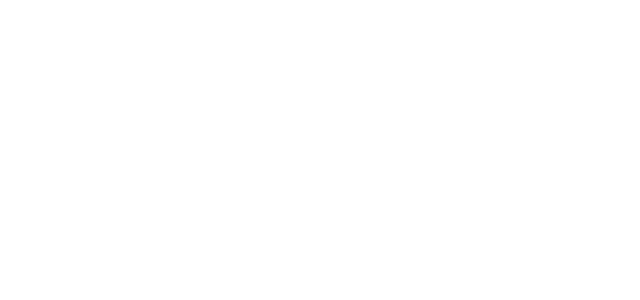
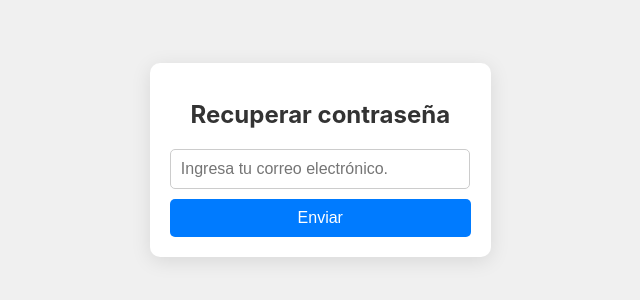
Before and after one commit to JhonnyGod/Drive-Now-Frontend, a React (Create React App) app in the folder drive-now/: page /recover in a window 1280 px wide. Before the commit this address had no page. Shown: the part 240-540 px from the top of the page, without its empty margins (323-963 px from the left). Built offline with nearby package versions, Linux system fonts and the light colour scheme; a web font is replaced by a local one.

Commit message:
Recover Page

```diff
--- a/drive-now/src/App.js
+++ b/drive-now/src/App.js
@@ -2,6 +2,7 @@
 import { BrowserRouter as Router, Route, Routes } from 'react-router-dom';
 import { Login } from './pages/Login/login';
 import Home from './pages/Homepage/home';
+import Recover from '../src/pages/PasswordForgot/recover';
 
 const App = () => {
   return (
@@ -9,6 +10,7 @@
       <Routes>
         <Route path="/" element={<Login />} />
         <Route path="/home" element={<Home />} />
+        <Route path="/recover" element={<Recover />} />
       </Routes>
     </Router>
   );
--- a/drive-now/src/pages/Homepage/home.css
+++ b/drive-now/src/pages/Homepage/home.css
@@ -0,0 +1,12 @@
+.Botón{
+    background-color: #4CAF50;
+    border: none;
+    color: white;
+    padding: 15px 32px;
+    text-align: center;
+    text-decoration: none;
+    display: inline-block;
+    font-size: 16px;
+    margin: 4px 2px;
+    cursor: pointer;
+}
--- a/drive-now/src/pages/Homepage/home.jsx
+++ b/drive-now/src/pages/Homepage/home.jsx
@@ -1,11 +1,12 @@
 import React from "react";
-
+import './home.css';
 
 const Home = () => {
 
     return (
         <div>
             <h1>Puto el que lo lea ajajaj</h1>
+                <button className="Botón">Tócame</button>
         </div>
     );
 }
--- a/drive-now/src/pages/Login/login.jsx
+++ b/drive-now/src/pages/Login/login.jsx
@@ -57,6 +57,11 @@
     }
   };
 
+  const handleForgotPasswordClick = (e) => {
+    e.preventDefault();
+    navigate('/recover');
+  }
+
   const showAlertWithAnimation = () => {
     setShowAlert(true);
     setAlertClass('alert-fall');
@@ -106,7 +111,7 @@
         <button type="submit" className="button">Iniciar</button>
         <div className="link">
           <div className="forgot-password">
-            <a href="#" className="forgot-password-link">¿Olvidaste tu contraseña?</a>
+            <a href="#" className="forgot-password-link" onClick={handleForgotPasswordClick}>¿Olvidaste tu contraseña?</a>
           </div>
           <div className="register">
             <a href="#" className="register-link">¿No tienes una cuenta?</a>
--- /dev/null
+++ b/drive-now/src/pages/PasswordForgot/recover.css
@@ -0,0 +1,88 @@
+
+body, html {
+    height: 100%;
+    margin: 0;
+    display: flex;
+    align-items: center;
+    justify-content: center;
+    background-color: #f0f0f0;
+}
+
+
+.Recover {
+    display: flex;
+    flex-direction: column;
+    align-items: center;
+    justify-content: center;
+    width: 90%;
+    max-width: 400px;
+    padding: 20px;
+    border-radius: 10px;
+    box-shadow: 0 4px 20px rgba(0, 0, 0, 0.1);
+    background-color: #ffffff;
+}
+
+
+.Recover h1 {
+    font-size: 24px;
+    color: #333;
+    margin-bottom: 20px;
+}
+
+
+.Recover form {
+    width: 100%;
+}
+
+
+.Recover input[type="email"] {
+    width: 92.5%;
+    padding: 10px;
+    border: 1px solid #ccc;
+    border-radius: 5px;
+    font-size: 16px;
+    margin-bottom: 10px;
+    transition: border 0.3s;
+
+}
+
+
+.Recover input[type="email"]:focus {
+    border-color: #007bff;
+    outline: none;
+}
+
+
+.Recover button {
+    width: 100%;
+    padding: 10px;
+    border: none;
+    border-radius: 5px;
+    background-color: #007bff;
+    color: #ffffff;
+    font-size: 16px;
+    cursor: pointer;
+    transition: background-color 0.3s;
+}
+
+/* Hover effect for button */
+.Recover button:hover {
+    background-color: #0056b3;
+}
+
+/* Responsive adjustments */
+@media (max-width: 600px) {
+    .Recover {
+        width: 95%;
+        padding: 15px;
+    }
+
+    .Recover h1 {
+        font-size: 20px;
+    }
+
+    .Recover input[type="email"],
+    .Recover button {
+        font-size: 14px;
+    }
+}
--- /dev/null
+++ b/drive-now/src/pages/PasswordForgot/recover.jsx
@@ -0,0 +1,17 @@
+import React from 'react';
+import './recover.css';
+
+const Recover = () => {
+
+    return (
+        <div className="Recover">
+            <h1>Recuperar contraseña</h1>
+            <form>
+                <input type="email" placeholder="Ingresa tu correo electrónico." />
+                <button>Enviar</button>
+            </form>
+        </div>
+    );
+}
+
+export default Recover;
--- a/drive-now/src/routes/routes.tsx
+++ b/drive-now/src/routes/routes.tsx
@@ -3,6 +3,7 @@
 import { BrowserRouter as Router, Routes, Route } from 'react-router-dom';
 import Home from '../pages/Homepage/home';
 import { Login } from '../pages/Login/login';
+import Recover from '../pages/PasswordForgot/recover';
 
 
 const RoutesComponent: React.FC = () => {
@@ -11,6 +12,7 @@
       <Routes>
         <Route path="/" element={<Login />} />
         <Route path="/" element={<Home />} />
+        <Route path="/" element={<Recover />} />
       </Routes>
     </Router>
   );
```
